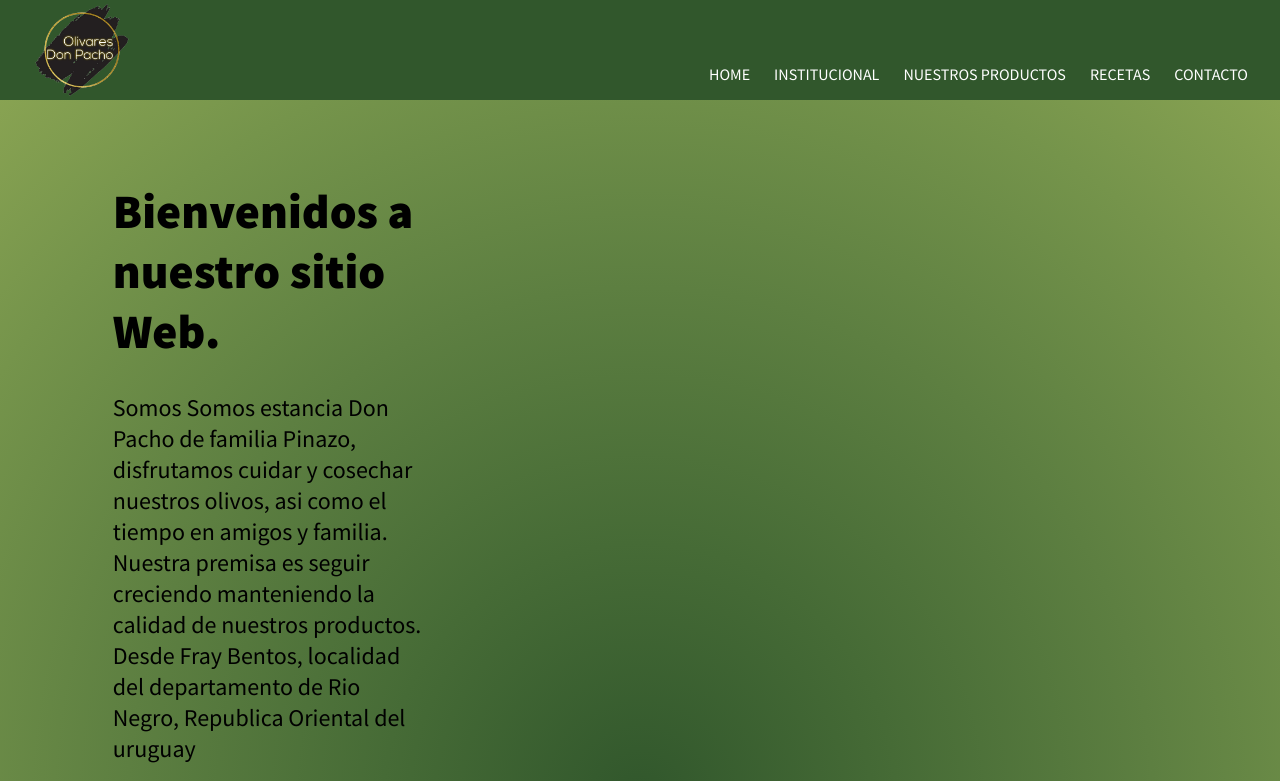
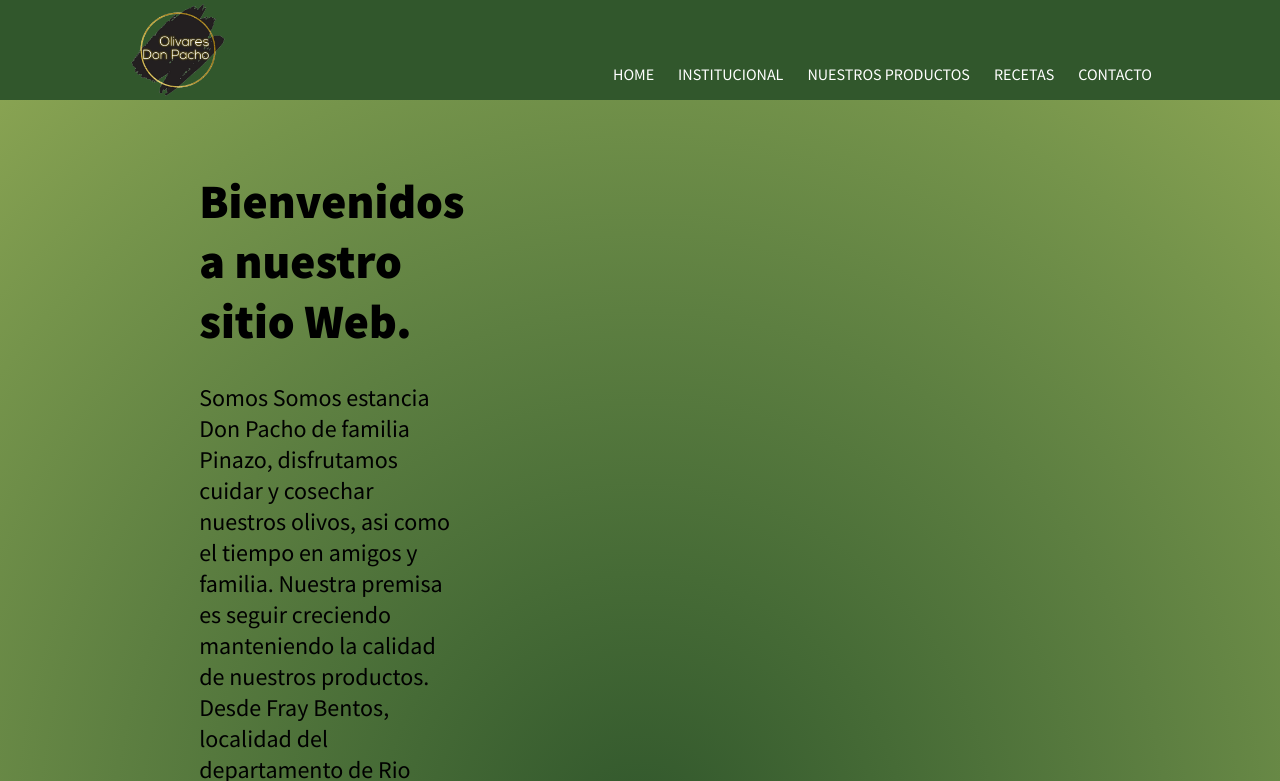
Before and after one commit to lauroware/proyecto.donpacho, a plain HTML site: page index.html in a window 1280 px wide. Shown: the top 781 px of the page. Drawn offline with nearby package versions, Linux system fonts and the light colour scheme.

Commit message:
arreglos de aninacion

```diff
--- a/CSS/Style.css
+++ b/CSS/Style.css
@@ -57,10 +57,21 @@ header {
 
   top: 0;
   z-index: 2;
-  text-align: center;
+
+
+
 }
 
-Body {background-image: radial-gradient(     circle,     #31572c,     #466b36,     #5d7f41,     #75944b,     #90a955   );}
+Body {
+  background-image: radial-gradient(
+    circle,
+    #31572c,
+    #466b36,
+    #5d7f41,
+    #75944b,
+    #90a955
+  );
+}
 body {
   font-family: "Source Sans Pro", sans-serif;
 }
@@ -100,12 +111,7 @@ footer {
 
 
 
-@media (min-width: 768px) [
-
-header {
-  position: sticky;
-}]
-
+@media (min-width: 768px) {
 .container {
   width: 80%;
 
@@ -121,7 +127,11 @@ header {
 .nav__list {
   list-style: none;
   display: flex;
+
 }
+
+header {
+position: sticky;}
 
 .row{
   display: flex;
```
Also changed, not shown: index.html (+4 -1 lines).
